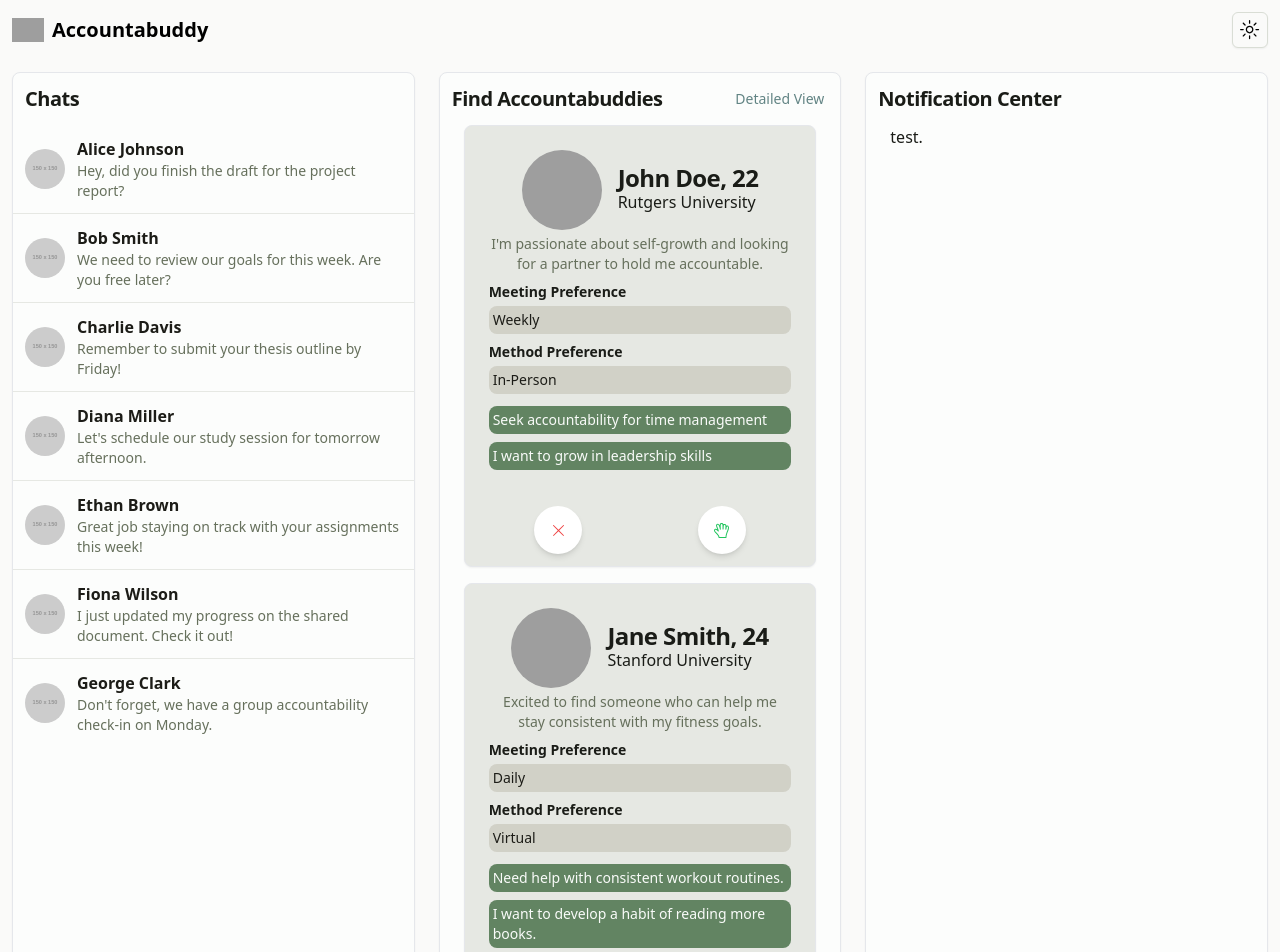
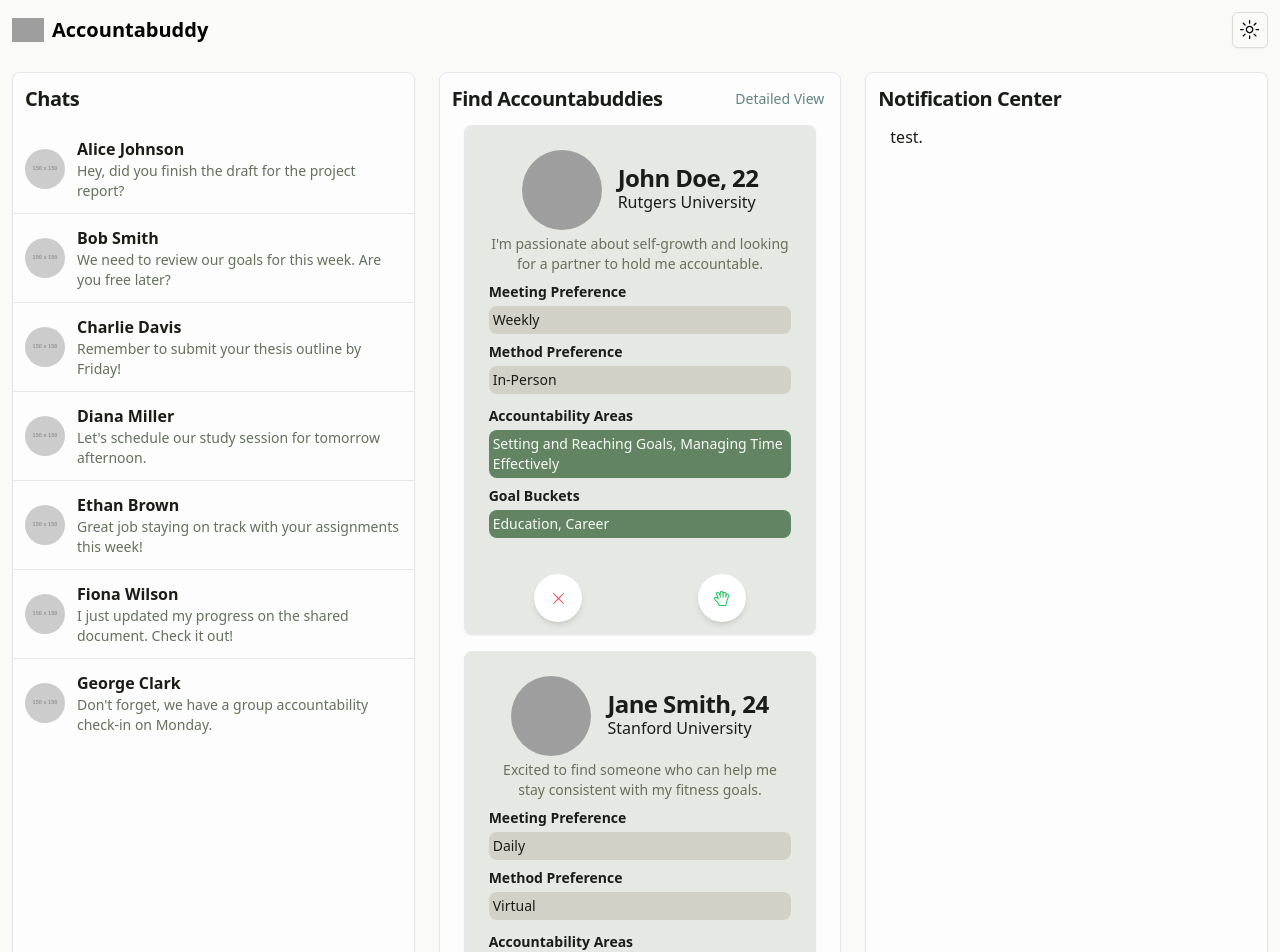
Before and after one commit to RiosNicholas/accountabuddy, a Next.js app: page /dashboard in a window 1280 px wide. Shown: the top 952 px of the page. Built offline with nearby package versions, Linux system fonts and the light colour scheme; grey boxes are pictures that could not be loaded.

Commit message:
Update MatchmakingCard props and styling

```diff
--- a/app/dashboard/page.tsx
+++ b/app/dashboard/page.tsx
@@ -113,27 +113,26 @@ export default function Explore() {
 							age={22}
 							university="Rutgers University"
 							intro="I'm passionate about self-growth and looking for a partner to hold me accountable."
-							accountability="Seek accountability for time management"
-							growth="I want to grow in leadership skills"
+							accountabilityAreas={['Setting and Reaching Goals', 'Managing Time Effectively']}
+							goalBuckets={['Education', 'Career']}
 							meetingPreference={MeetingPreference.Weekly}
 							methodPreference={MethodPreference.InPerson}
 							compact={compactView}
 						/>
+
 						<MatchmakingCard
 							name="Jane Smith"
 							age={24}
 							university="Stanford University"
 							intro="Excited to find someone who can help me stay consistent with my fitness goals."
-							accountability="Need help with consistent workout routines."
-							growth="I want to develop a habit of reading more books."
+							accountabilityAreas={['Focusing on Wellness', 'Habit Building']}
+							goalBuckets={['Health & Fitness', 'Self Development']}
 							meetingPreference={MeetingPreference.Daily}
 							methodPreference={MethodPreference.Virtual}
 							compact={compactView}
 						/>
 					</div>
 				</CardContent>
-
-
 			</Card>
 
 			<Card>
--- a/components/MatchmakingCard.tsx
+++ b/components/MatchmakingCard.tsx
@@ -21,22 +21,43 @@ interface MatchmakingCardProps {
   age: number;
   university: string;
   intro: string;
-  accountability: string;
-  growth: string;
+  accountabilityAreas: string[];
+  goalBuckets: string[];
   meetingPreference: MeetingPreference;
   methodPreference: MethodPreference;
   compact?: boolean;
 }
+
+const accountabilityAreas = [
+  'Habit Building',
+  'Setting and Reaching Goals',
+  'Managing Time Effectively',
+  'Boosting Productivity',
+  'Focusing on Wellness',
+  'Developing Skills',
+  'Building Relationships',
+  'Planning Finances',
+  'Advancing Your Career',
+];
+
+const goalBuckets = [
+  'Education',
+  'Health & Fitness',
+  'Finance',
+  'Career',
+  'Self Development',
+  'Social',
+];
 
 export default function MatchmakingCard({
   name,
   age,
   university,
   intro,
-  accountability,
+  accountabilityAreas,
+  goalBuckets,
   meetingPreference,
   methodPreference,
-  growth,
   compact = false,
 }: MatchmakingCardProps) {
   return (
@@ -62,24 +83,30 @@ export default function MatchmakingCard({
             <p className="text-center text-sm w-full text-muted-foreground">{intro}</p>
           )}
           <div className={`flex flex-col w-full ${compact ? "mt-0" : "mt-2"} gap-1`}>
-            <h3 className="text-left font-semibold">Meeting Preference</h3>
+            <h4 className="text-left font-semibold">Meeting Preference</h4>
             <p className={`bg-secondary text-secondary-foreground  rounded p-1 w-full`}>
               {meetingPreference}
             </p>
           </div>
           <div className={`flex flex-col w-full ${compact ? "mt-0" : "mt-2"} gap-1`}>
-            <h3 className="text-left font-semibold">Method Preference</h3>
+            <h4 className="text-left font-semibold">Method Preference</h4>
             <p className="bg-secondary text-secondary-foreground rounded p-1 w-full">
               {methodPreference}
             </p>
           </div>
         </CardContent>
         <CardContent className={`flex flex-col justify-center items-center p-2 lg:p-0 lg:text-sm`}>
-          <div className={`bg-primary text-primary-foreground ${compact ? "mt-0" : "mt-2"} rounded p-1 w-full`}>
-            {accountability}
+          <div className={`flex flex-col w-full ${compact ? "mt-0" : "mt-2"} gap-1`}>
+            <h4 className="text-left font-semibold">Accountability Areas</h4>
+            <p className={`bg-primary text-primary-foreground rounded p-1 w-full`}>
+              {accountabilityAreas.join(', ')}
+            </p>
           </div>
-          <div className={`bg-primary text-primary-foreground ${compact ? "mt-0" : "mt-2"} rounded p-1 w-full`}>
-            {growth}
+          <div className={`flex flex-col w-full ${compact ? "mt-0" : "mt-2"} gap-1`}>
+            <h4 className="text-left font-semibold">Goal Buckets</h4>
+            <p className={`bg-primary text-primary-foreground rounded p-1 w-full`}>
+              {goalBuckets.join(', ')}
+            </p>
           </div>
         </CardContent>
       </div>
```
